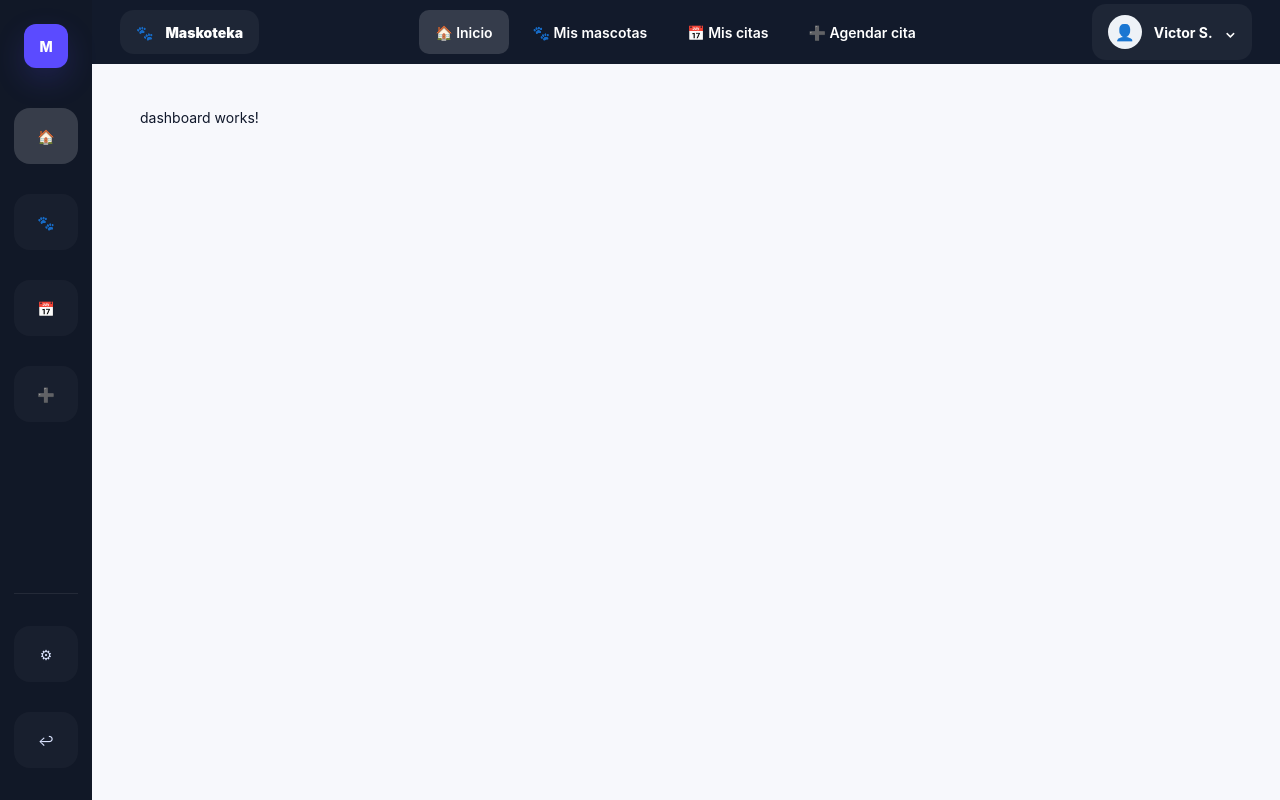
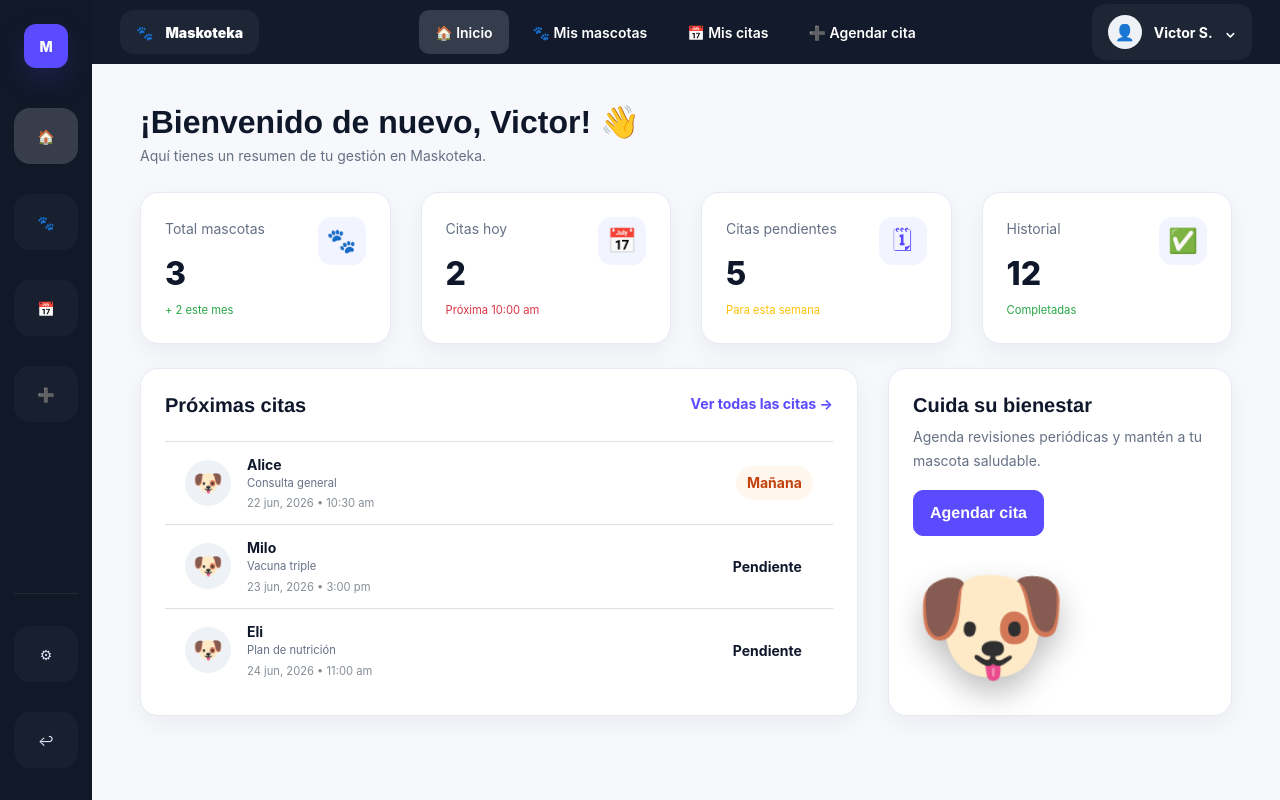
Before and after one commit to U20251O071/Maskoteka, an Angular app in the folder Maskoteka/: page /dashboard in a window 1280 px wide. Built offline with nearby package versions, Linux system fonts and the light colour scheme.

Commit message:
feat: add dashboard

```diff
--- a/Maskoteka/src/app/pages/dashboard/dashboard.html
+++ b/Maskoteka/src/app/pages/dashboard/dashboard.html
@@ -1 +1,91 @@
-<p>dashboard works!</p>
+<div class="mb-4">
+  <h1 class="page-title">¡Bienvenido de nuevo, Victor! 👋</h1>
+  <p class="muted mb-0">Aquí tienes un resumen de tu gestión en Maskoteka.</p>
+</div>
+<div class="row g-4 mb-4">
+  <div class="col-md-3">
+    <div class="card-soft stat-card">
+      <div class="d-flex justify-content-between">
+        <div>
+          <p class="muted mb-2">Total mascotas</p>
+          <div class="stat-value">{{ data.pets.length }}</div>
+          <span class="text-success small fw-bold">+ 2 este mes</span>
+        </div>
+        <div class="stat-icon">🐾</div>
+      </div>
+    </div>
+  </div>
+  <div class="col-md-3">
+    <div class="card-soft stat-card">
+      <div class="d-flex justify-content-between">
+        <div>
+          <p class="muted mb-2">Citas hoy</p>
+          <div class="stat-value">2</div>
+          <span class="text-danger small fw-bold">Próxima 10:00 am</span>
+        </div>
+        <div class="stat-icon">📅</div>
+      </div>
+    </div>
+  </div>
+  <div class="col-md-3">
+    <div class="card-soft stat-card">
+      <div class="d-flex justify-content-between">
+        <div>
+          <p class="muted mb-2">Citas pendientes</p>
+          <div class="stat-value">5</div>
+          <span class="text-warning small fw-bold">Para esta semana</span>
+        </div>
+        <div class="stat-icon">🗓</div>
+      </div>
+    </div>
+  </div>
+  <div class="col-md-3">
+    <div class="card-soft stat-card">
+      <div class="d-flex justify-content-between">
+        <div>
+          <p class="muted mb-2">Historial</p>
+          <div class="stat-value">12</div>
+          <span class="text-success small fw-bold">Completadas</span>
+        </div>
+        <div class="stat-icon">✅</div>
+      </div>
+    </div>
+  </div>
+</div>
+<div class="row g-4">
+  <div class="col-lg-8">
+    <div class="card-soft p-4">
+      <div class="d-flex justify-content-between mb-3">
+        <h5 class="fw-bold">Próximas citas</h5>
+        <a class="small-link" routerLink="/citas">Ver todas las citas →</a>
+      </div>
+      <div class="list-group list-group-flush">
+        <div
+          class="list-group-item d-flex align-items-center gap-3"
+          *ngFor="let c of data.getAppointments().slice(0, 3)"
+        >
+          <span class="avatar">🐶</span>
+          <div class="me-auto">
+            <b>{{ c.pet }}</b>
+            <div class="small muted">{{ c.service }}</div>
+            <div class="small text-muted mt-1">{{ c.date }} • {{ c.hour }}</div>
+          </div>
+          <span
+            class="badge-soft"
+            [class.badge-success]="c.status === 'Hoy'"
+            [class.badge-warning]="c.status === 'Mañana'"
+            >{{ c.status }}</span
+          >
+        </div>
+      </div>
+    </div>
+  </div>
+  <div class="col-lg-4">
+    <div class="card-soft p-4 h-100">
+      <h5 class="fw-bold">Cuida su bienestar</h5>
+      <p class="muted">Agenda revisiones periódicas y mantén a tu mascota saludable.</p>
+      <a class="btn btn-primary" routerLink="/agendar">Agendar cita</a>
+      <div class="pet-hero fs-1 mt-4">🐶</div>
+    </div>
+  </div>
+</div>
```
Also changed, not shown: Maskoteka/src/app/pages/dashboard/dashboard.ts (+8 -2 lines).
